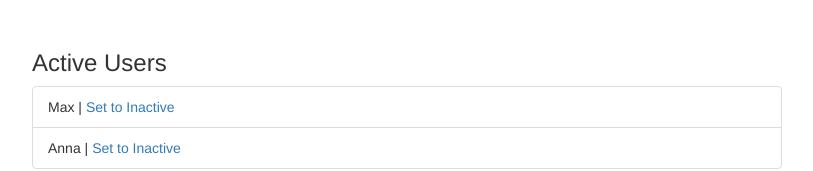
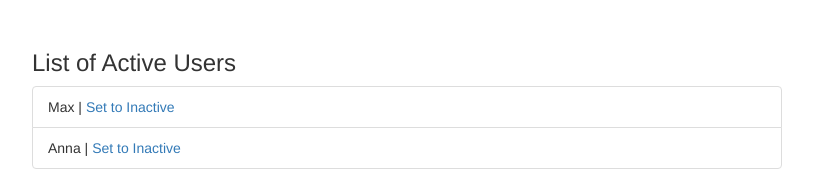
Before and after one commit to JiHaripriya/Angular-Tutorial, an Angular app: page / in a window 1280 px wide. Shown: the top 171 px of the page, without its empty margins (233-1046 px from the left). Built offline with nearby package versions, Linux system fonts and the light colour scheme.

Commit message:
User services to implement methods,  event emit and bind

```diff
--- a/src/app/active-users/active-users.component.html
+++ b/src/app/active-users/active-users.component.html
@@ -1,8 +1,8 @@
-<h3>Active Users</h3>
+<h3>List of Active Users</h3>
 <ul class="list-group">
   <li
     class="list-group-item"
     *ngFor="let user of users; let i = index">
-    {{ user }} | <a href="#" (click)="onSetToInactive(i)">Set to Inactive</a>
+    {{ user }} | <a href="#" (click)="onSetToInactive(i)"> Set to Inactive</a>
   </li>
 </ul>
--- a/src/app/active-users/active-users.component.ts
+++ b/src/app/active-users/active-users.component.ts
@@ -1,4 +1,5 @@
-import { Component, EventEmitter, Input, Output } from '@angular/core';
+import { Component, Input } from '@angular/core';
+import { UsersService } from '../users.service';
 
 @Component({
   selector: 'app-active-users',
@@ -6,10 +7,14 @@ import { Component, EventEmitter, Input, Output } from '@angular/core';
   styleUrls: ['./active-users.component.css']
 })
 export class ActiveUsersComponent {
-  @Input() users: string[];
-  @Output() userSetToInactive = new EventEmitter<number>();
+
+  users: string[];
+
+  constructor(private usersServices: UsersService) {
+    this.users = this.usersServices.activeUsers;
+  }
 
   onSetToInactive(id: number) {
-    this.userSetToInactive.emit(id);
+    this.usersServices.userSetToInactive.emit(id);
   }
 }
--- a/src/app/app.component.html
+++ b/src/app/app.component.html
@@ -1,17 +1,8 @@
 <div class="container">
   <div class="row">
     <div class="col-xs-12 col-md-8 col-md-offset-2">
-      <app-active-users
-        [users]="activeUsers"
-        (userSetToInactive)="onSetToInactive($event)"></app-active-users>
-      <app-inactive-users
-        [users]="inactiveUsers"
-        (userSetToActive)="onSetToActive($event)"></app-inactive-users>
+      <app-active-users></app-active-users>
+      <app-inactive-users></app-inactive-users>
     </div>
-    <!--
-      Optimize this app by adding a UsersService which manages the active and inactive users.
-
-      Also add a CounterService which counts the number of active->inactive and inactive->active actions.
-    -->
   </div>
 </div>
--- a/src/app/app.component.ts
+++ b/src/app/app.component.ts
@@ -1,21 +1,21 @@
-import { Component } from '@angular/core';
+import { Component, OnInit } from '@angular/core';
+import { UsersService } from './users.service';
 
 @Component({
   selector: 'app-root',
   templateUrl: './app.component.html',
   styleUrls: ['./app.component.css']
 })
-export class AppComponent {
-  activeUsers = ['Max', 'Anna'];
-  inactiveUsers = ['Chris', 'Manu'];
+export class AppComponent implements OnInit {
 
-  onSetToInactive(id: number) {
-    this.inactiveUsers.push(this.activeUsers[id]);
-    this.activeUsers.splice(id, 1);
-  }
+  constructor(private usersServices: UsersService) {}
 
-  onSetToActive(id: number) {
-    this.activeUsers.push(this.inactiveUsers[id]);
-    this.inactiveUsers.splice(id, 1);
+  ngOnInit() {
+    this.usersServices.userSetToInactive.subscribe(
+      (id: number) => this.usersServices.onSetToInactive(id)
+    )
+    this.usersServices.userSetToActive.subscribe(
+      (id: number) => this.usersServices.onSetToActive(id)
+    )
   }
 }
--- a/src/app/inactive-users/inactive-users.component.ts
+++ b/src/app/inactive-users/inactive-users.component.ts
@@ -1,4 +1,5 @@
-import { Component, EventEmitter, Input, Output } from '@angular/core';
+import { Component, Input } from '@angular/core';
+import { UsersService } from '../users.service';
 
 @Component({
   selector: 'app-inactive-users',
@@ -6,10 +7,15 @@ import { Component, EventEmitter, Input, Output } from '@angular/core';
   styleUrls: ['./inactive-users.component.css']
 })
 export class InactiveUsersComponent {
-  @Input() users: string[];
-  @Output() userSetToActive = new EventEmitter<number>();
+
+  users: string[];
+
+  constructor(private usersServices: UsersService) {
+    this.users = this.usersServices.inactiveUsers;
+  }
 
   onSetToActive(id: number) {
-    this.userSetToActive.emit(id);
+    this.usersServices.userSetToActive.emit(id);
   }
+
 }
--- /dev/null
+++ b/src/app/users.service.ts
@@ -0,0 +1,26 @@
+import { EventEmitter, Injectable } from '@angular/core';
+
+@Injectable({
+  providedIn: 'root'
+})
+
+export class UsersService {
+
+  activeUsers = ['Max', 'Anna'];
+  inactiveUsers = ['Chris', 'Manu'];
+
+  userSetToInactive = new EventEmitter<number>();
+  userSetToActive = new EventEmitter<number>();
+
+  constructor() { }
+
+  onSetToInactive(id: number) {
+    this.inactiveUsers.push(this.activeUsers[id]);
+    this.activeUsers.splice(id, 1);
+  }
+
+  onSetToActive(id: number) {
+    this.activeUsers.push(this.inactiveUsers[id]);
+    this.inactiveUsers.splice(id, 1);
+  }
+}
```
